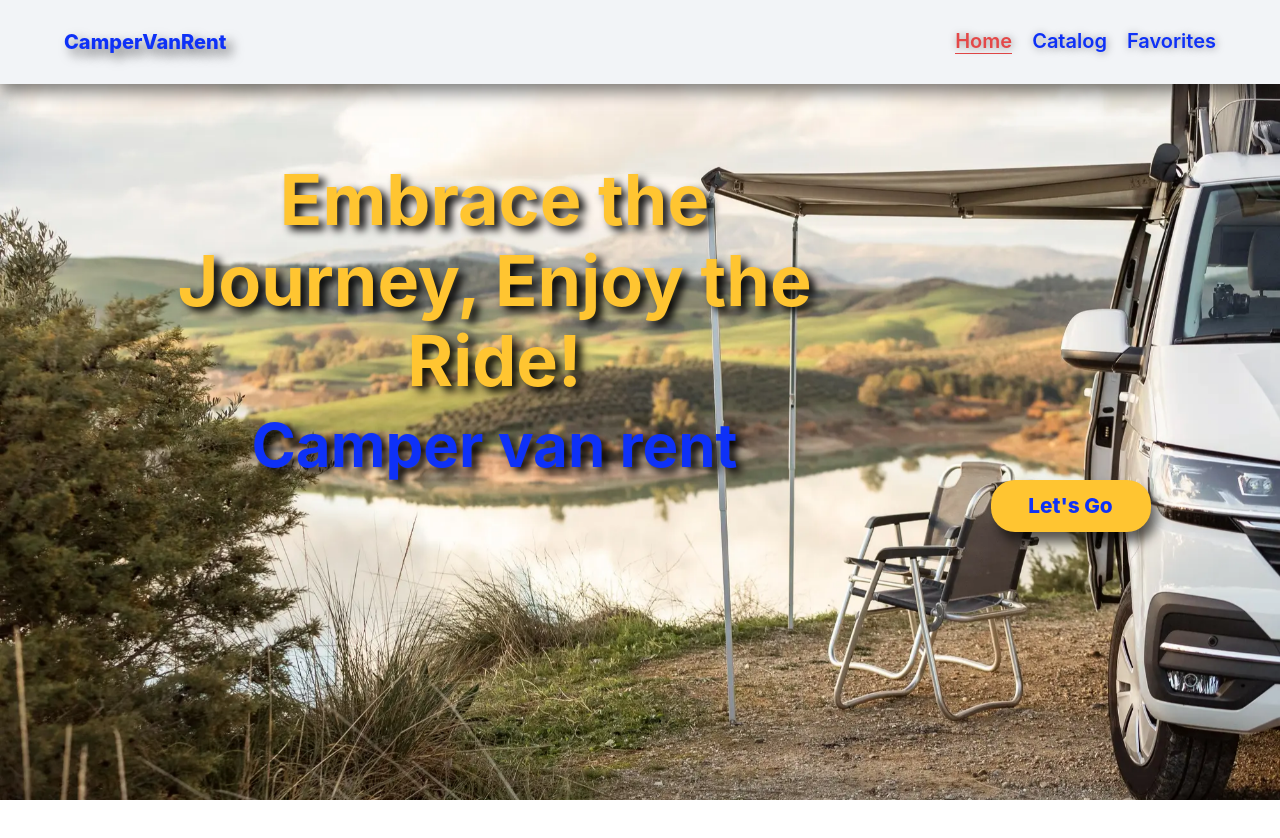
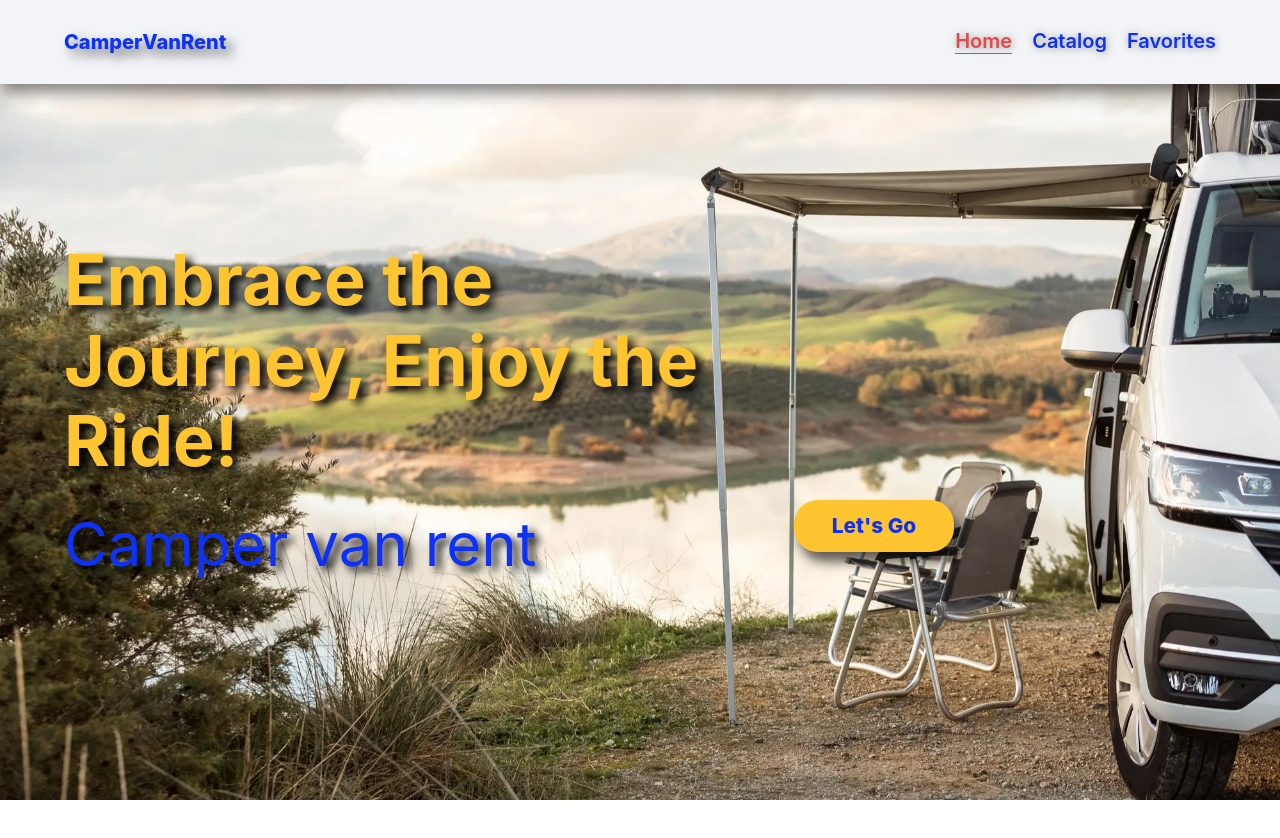
Before and after one commit to asaljakin/test-task-campervan-rent, a React (Create React App) app: page /#/ in a window 1280 px wide. Shown: the top 838 px of the page. After the commit the page ends 800 px from the top, so only its background shows below. Built offline with nearby package versions, Linux system fonts and the light colour scheme.

Commit message:
update Order & fix bugs

```diff
--- a/package.json
+++ b/package.json
@@ -20,6 +20,7 @@
     "react-router-dom": "^6.22.3",
     "react-scripts": "5.0.1",
     "redux-persist": "^6.0.0",
+    "sweetalert2": "^11.10.8",
     "web-vitals": "^2.1.3",
     "yup": "^1.4.0"
   },
--- a/src/api/mockApi.js
+++ b/src/api/mockApi.js
@@ -8,7 +8,7 @@ export const getCampers = async curPage => {
     limit: 4,
   };
   const data = await axios.get('/adverts', { params: axiosParams });
-  console.log('data ', data);
+
   return data.data;
 };
 
--- a/src/components/Catalog/CardModal/CardModal.module.css
+++ b/src/components/Catalog/CardModal/CardModal.module.css
@@ -1,5 +1,7 @@
 .modalContainer {
   position: relative;
+  width: 902px;
+  height: 100%;
 }
 
 .closeBtn {
@@ -70,7 +72,7 @@
 
 .imgList {
   display: flex;
-  gap: 8px;
+  gap: 16px;
   margin-bottom: 24px;
 }
 
@@ -120,7 +122,7 @@
   border: none;
   border-top: 1px solid rgba(16, 24, 40, 0.1);
   width: 100%;
-  margin: 20px 0;
+  margin: 24px 0 44px;
 }
 
 .informBox {
--- a/src/components/Catalog/Features/Features.jsx
+++ b/src/components/Catalog/Features/Features.jsx
@@ -15,7 +15,7 @@ export const Features = ({ value }) => {
     tank,
     consumption,
   } = value;
-  console.log(value);
+
   return (
     <div className={styles.featuresContainer}>
       <ul className={styles.optionsList}>
--- a/src/components/Catalog/Features/Features.module.css
+++ b/src/components/Catalog/Features/Features.module.css
@@ -33,7 +33,7 @@
   width: 430px;
   border: none;
   border-top: 1px solid rgba(16, 24, 40, 0.1);
-  margin-bottom: 14px;
+  margin: 24px 0;
 }
 
 .detailsItem {
--- a/src/components/Catalog/Filters/Filters.module.css
+++ b/src/components/Catalog/Filters/Filters.module.css
@@ -61,7 +61,7 @@
   border: none;
   border-top: 1px solid rgba(16, 24, 40, 0.1);
   width: 100%;
-  margin: 20px 0;
+  margin: 24px 0;
 }
 
 .typeFilterBox {
@@ -135,6 +135,7 @@
   border-radius: 10px;
   width: 100%;
   height: 95px;
+  padding: 8px;
 }
 
 .radioInput:checked + .radioCont {
--- a/src/components/Catalog/OrderForm/OrderForm.jsx
+++ b/src/components/Catalog/OrderForm/OrderForm.jsx
@@ -1,15 +1,18 @@
 import { Formik, Form, Field, ErrorMessage } from 'formik';
 import * as Yup from 'yup';
+import Swal from 'sweetalert2';
 import sprite from '../../../assets/sprite.svg';
 import styles from './OrderForm.module.css';
 
 const FormSchema = Yup.object().shape({
   name: Yup.string()
     .min(3, 'Too Short!')
-    .max(15, 'Too Long!')
+    .max(50, 'Too Long!')
     .required('Required'),
   email: Yup.string().email('Invalid email').required('Required'),
-  bookingdate: Yup.string().required('Required'),
+  bookingdate: Yup.date()
+    .required('Required')
+    .min(new Date(), 'You can place an order no earlier than tomorrow.'),
   comment: Yup.string(),
 });
 
@@ -28,8 +31,15 @@ export const OrderForm = () => {
           comment: '',
         }}
         validationSchema={FormSchema}
-        onSubmit={values => {
-          console.log(values);
+        onSubmit={(values, { resetForm }) => {
+          Swal.fire({
+            title: 'Success!',
+            text: 'Thank you for reaching out. We will contact you soon!',
+            icon: 'success',
+            confirmButtonText: 'OK',
+            timer: 2000,
+          });
+          resetForm();
         }}
       >
         {({ errors, touched }) => (
@@ -38,6 +48,7 @@ export const OrderForm = () => {
               className={styles.nameField}
               name="name"
               placeholder="Name"
+              type="text"
             />
             {touched.name && errors.name ? (
               <ErrorMessage
@@ -65,6 +76,7 @@ export const OrderForm = () => {
                 className={styles.dateField}
                 name="bookingdate"
                 placeholder="Booking date"
+                type="date"
               />
               <svg className={styles.calendarSvg} width="24px" height="24px">
                 <use xlinkHref={sprite + '#calendar'} />
@@ -81,6 +93,7 @@ export const OrderForm = () => {
               className={styles.commentField}
               name="comment"
               placeholder="Comment"
+              type="text"
             />
             <button className={styles.submitBtn} type="submit">
               Send
--- a/src/components/Home/Home.jsx
+++ b/src/components/Home/Home.jsx
@@ -7,16 +7,11 @@ export const Home = () => {
     <>
       <div className={styles.fullscreenImage}></div>
       <div className={styles.container}>
-        <div className={styles.row}>
-          <div className={styles.column}>
-            <h1 className={styles.title}>
-              Embrace the Journey, Enjoy the Ride!
-              <br />
-              <span className={styles.subtitle}>Camper van rent</span>
-            </h1>
-          </div>
+        <div className={styles.columnTitle}>
+          <h1 className={styles.title}>Embrace the Journey, Enjoy the Ride!</h1>
+          <span className={styles.subtitle}>Camper van rent</span>
         </div>
-        <div className={styles.wrapper}>
+        <div className={styles.columnBtn}>
           <Link to="/catalog" className={styles.button}>
             <span>Let's Go</span>
           </Link>
--- a/src/components/Home/Home.module.css
+++ b/src/components/Home/Home.module.css
@@ -3,7 +3,7 @@
   top: 0;
   left: 0;
   width: 100vw;
-  height: 100vh;
+  height: 100%;
   background-image: url('../../assets/fone.webp');
   background-repeat: no-repeat;
   background-size: cover;
@@ -13,27 +13,21 @@
 
 .container {
   display: flex;
-  justify-content: space-around;
-  height: 100vh;
+  justify-content: flex-start;
+  width: 100%;
+  height: 100%;
+  margin-top: 120px;
 }
 
-.row {
-  margin-top: 5vh;
-  width: 730px;
-}
-
-.column {
-  text-align: center;
-  display: flex;
-  flex-direction: column;
-  justify-content: center;
+.columnTitle {
+  max-width: 730px;
 }
 
 .title {
   font-size: 70px;
   text-shadow: 6px 5px 8px rgba(0, 0, 0, 1.4);
   color: var(--yellow);
-  margin-bottom: 25rem;
+  margin-bottom: 28px;
   font-weight: bold;
 }
 
@@ -70,6 +64,7 @@
   color: var(--white);
 }
 
-.wrapper {
-  margin-top: 360px;
+.columnBtn {
+  justify-content: left;
+  margin-top: 260px;
 }
--- a/src/redux/handlers.js
+++ b/src/redux/handlers.js
@@ -1,5 +1,4 @@
 export const handleFulfilledCampers = (state, { payload }) => {
-  console.log(payload);
   state.isLoading = false;
   state.error = '';
   state.items = state.curPage > 1 ? [...state.items, ...payload] : [...payload];
--- a/src/redux/thunks.js
+++ b/src/redux/thunks.js
@@ -23,7 +23,6 @@ const campersSlice = createSlice({
   },
   reducers: {
     setPage(state, action) {
-      console.log('action.payload ', action.payload);
       state.curPage += action.payload;
     },
     changeFavorite(state, action) {
@@ -38,7 +37,6 @@ const campersSlice = createSlice({
         return;
       }
       state.favorites.push({ ...action.payload });
-      console.log('state', state.favorites);
     },
     bookCamper: (state, { payload }) => {
       state.bookings.push(payload);
--- a/src/styles/globalStyles.css
+++ b/src/styles/globalStyles.css
@@ -8,7 +8,7 @@ body {
   height: 100vh;
   margin: 0;
   padding: 0;
-  overflow: hidden;
+  /* overflow: hidden; */
 }
 
 h1,
```
Also changed, not shown: 1 other file (tests, documents, lock files or other folders).
